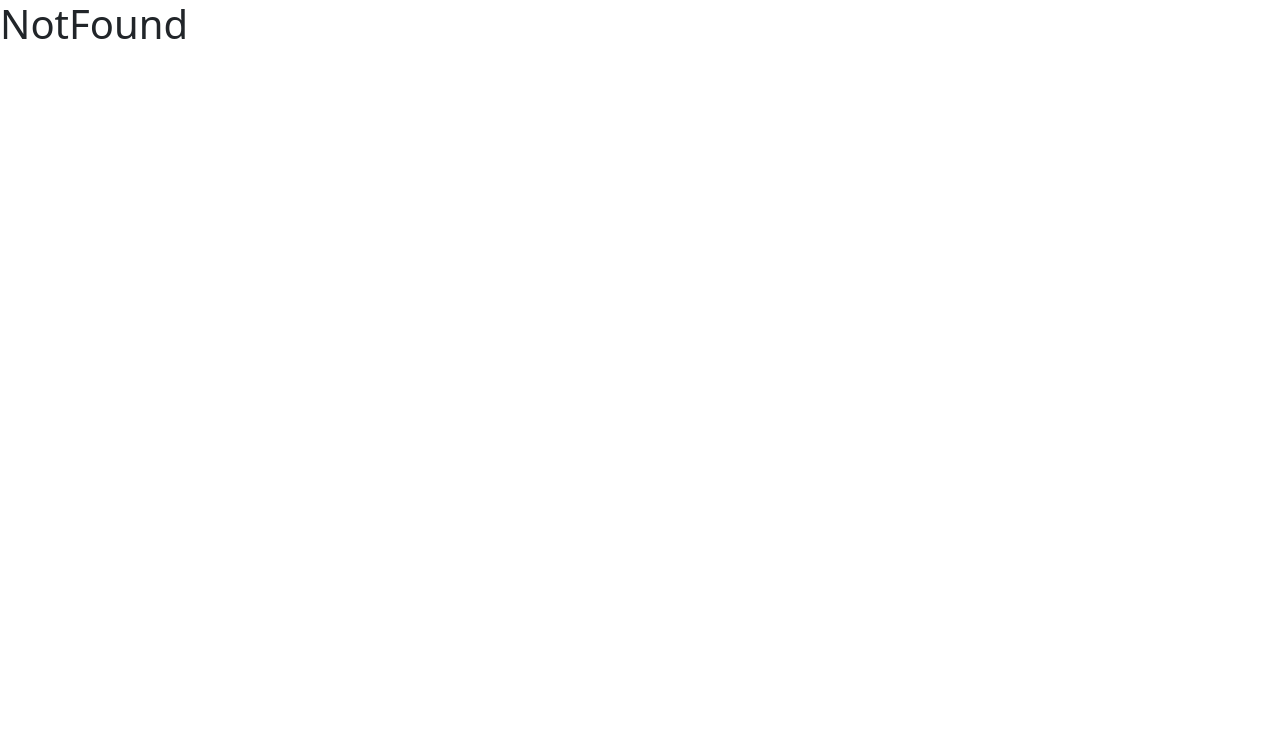
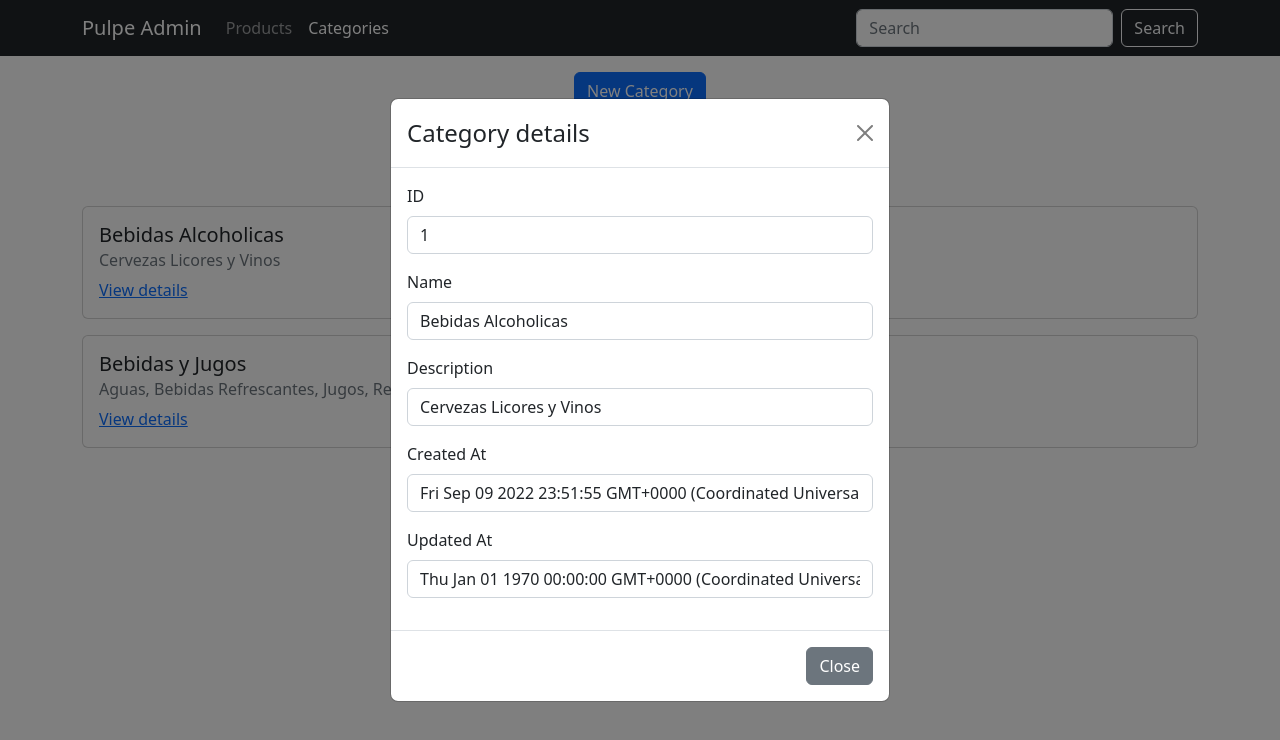
Before and after one commit to axelsomerseth/pulpe-admin-frontend, a React (Create React App) app: page /categories/1 in a window 1280 px wide. Shown: the top 740 px of the page. Built offline with nearby package versions, Linux system fonts and the light colour scheme.

Commit message:
added category page

```diff
--- a/src/features/categories/CategoriesList.jsx
+++ b/src/features/categories/CategoriesList.jsx
@@ -31,6 +31,7 @@ function CategoriesList() {
                     <h6 className="card-subtitle mb-2 text-muted">
                       {category.description || ""}
                     </h6>
+                    <Link to={`/categories/${category.id}`}>View details</Link>
                   </div>
                 </div>
               </div>
--- /dev/null
+++ b/src/features/categories/SingleCategoryPage.jsx
@@ -0,0 +1,111 @@
+import React from "react";
+import { useSelector } from "react-redux";
+import { useParams, useNavigate } from "react-router-dom";
+import Modal from "react-bootstrap/Modal";
+import Button from "react-bootstrap/Button";
+
+function SingleCategoryPage() {
+  const params = useParams();
+  const navigate = useNavigate();
+  const { categoryId } = params;
+
+  const category = useSelector((state) =>
+    state.categories.find((category) => category.id === parseInt(categoryId))
+  );
+
+  const onModalClose = () => navigate(-1);
+
+  if (!category) {
+    return (
+      <section>
+        <h2>Category not found!</h2>
+      </section>
+    );
+  }
+
+  return (
+    <section>
+      <Modal
+        show={true}
+        onHide={onModalClose}
+        aria-labelledby="contained-modal-title-vcenter"
+        centered
+      >
+        <Modal.Header closeButton>
+          <Modal.Title>Category details</Modal.Title>
+        </Modal.Header>
+        <Modal.Body>
+          <form>
+            <div className="mb-3">
+              <label htmlFor="categoryId" className="form-label">
+                ID
+              </label>
+              <input
+                type="text"
+                className="form-control"
+                id="categoryId"
+                value={category.id}
+                readOnly
+              />
+            </div>
+            <div className="mb-3">
+              <label htmlFor="categoryName" className="form-label">
+                Name
+              </label>
+              <input
+                type="text"
+                className="form-control"
+                id="categoryName"
+                value={category.name}
+                readOnly
+              />
+            </div>
+            <div className="mb-3">
+              <label htmlFor="categoryDescription" className="form-label">
+                Description
+              </label>
+              <input
+                type="text"
+                className="form-control"
+                id="categoryDescription"
+                value={category.description}
+                readOnly
+              />
+            </div>
+            <div className="mb-3">
+              <label htmlFor="categoryCreatedAt" className="form-label">
+                Created At
+              </label>
+              <input
+                type="text"
+                className="form-control"
+                id="categoryCreatedAt"
+                value={new Date(category.created_at)}
+                readOnly
+              />
+            </div>
+            <div className="mb-3">
+              <label htmlFor="categoryUpdatedAt" className="form-label">
+                Updated At
+              </label>
+              <input
+                type="text"
+                className="form-control"
+                id="categoryUpdatedAt"
+                value={new Date(category.updated_at)}
+                readOnly
+              />
+            </div>
+          </form>
+        </Modal.Body>
+        <Modal.Footer>
+          <Button variant="secondary" onClick={onModalClose}>
+            Close
+          </Button>
+        </Modal.Footer>
+      </Modal>
+    </section>
+  );
+}
+
+export default SingleCategoryPage;
--- a/src/index.js
+++ b/src/index.js
@@ -6,16 +6,15 @@ import "./scss/custom.scss";
 
 import App from "./App";
 import Home from "./routes/Home";
-// import Categories from "./routes/Categories";
+
 import CategoriesList from "./features/categories/CategoriesList";
 import AddCategoryForm from "./features/categories/AddCategoryForm";
+import SingleCategoryPage from "./features/categories/SingleCategoryPage";
 
-// import Products from "./routes/Products";
 import ProductsList from "./features/products/ProductsList";
+import Product from "./components/Product";
+
 import NotFound from "./routes/NotFound";
-
-// import Category from "./components/Category";
-import Product from "./components/Product";
 
 import store from "./app/store";
 import { Provider } from "react-redux";
@@ -31,11 +30,16 @@ root.render(
           <Route path="/" element={<App />}>
             <Route index element={<Home />} />
             <Route path="categories" element={<CategoriesList />}>
+              <Route
+                exact
+                path=":categoryId"
+                element={<SingleCategoryPage />}
+              />
               <Route path="new" element={<AddCategoryForm />} />
             </Route>
             <Route path="products" element={<ProductsList />}>
               <Route path=":productId" element={<Product />} />
-              <Route path="new" element={<Product />} />
+              {/* <Route path="new" element={<Product />} /> */}
             </Route>
           </Route>
           <Route path="*" element={<NotFound />} />
```
Also changed, not shown: src/features/products/SingleProductPage.jsx (added, +7 -0 lines).
